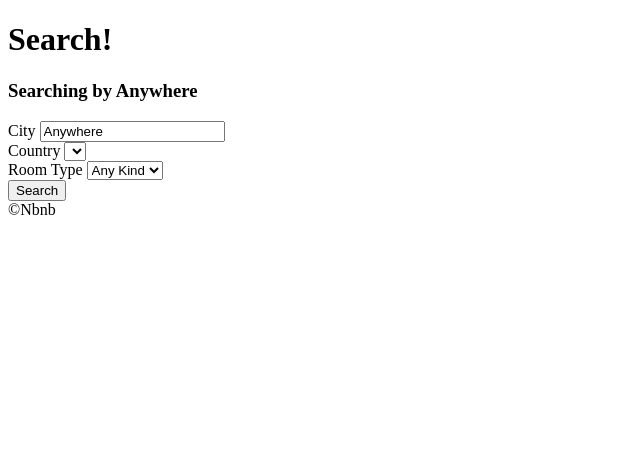
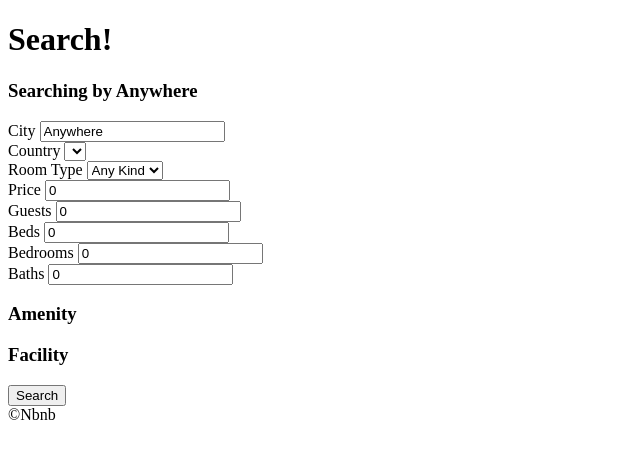
Before and after one commit to ng-lee/airbnb-clone-2019-retrial, a Django app: page /rooms/search/ in a window 1280 px wide. Shown: the part 34-493 px from the top of the page, without its empty margins (0-640 px from the left). Run offline with Django 3.2, Linux system fonts and the light colour scheme; data that the repository does not hold is empty.

Commit message:
search by others

```diff
--- a/rooms/views.py
+++ b/rooms/views.py
@@ -24,18 +24,32 @@ def search(request):
     selected_city = str.capitalize(request.GET.get("city", "Anywhere"))
     selected_country = request.GET.get("country", "KR")
     selected_room_type = int(request.GET.get("room_type", 0))
+    selected_price = int(request.GET.get("price", 0))
+    selected_guests = int(request.GET.get("guests", 0))
+    selected_beds = int(request.GET.get("beds", 0))
+    selected_bedrooms = int(request.GET.get("bedrooms", 0))
+    selected_baths = int(request.GET.get("baths", 0))
 
     selected = {
         "selected_city": selected_city,
         "selected_country": selected_country,
         "selected_room_type": selected_room_type,
+        "selected_price": selected_price,
+        "selected_guests": selected_guests,
+        "selected_beds": selected_beds,
+        "selected_bedrooms": selected_bedrooms,
+        "selected_baths": selected_baths,
     }
 
     room_types = room_models.RoomType.objects.all()
+    amenities = room_models.Amenity.objects.all()
+    facilities = room_models.Facility.objects.all()
 
     form = {
         "countries": countries,
         "room_types": room_types,
+        "amenities": amenities,
+        "facilities": facilities,
     }
 
     return render(
--- a/templates/rooms/search.html
+++ b/templates/rooms/search.html
@@ -39,6 +39,48 @@
                 {% endfor %}
             </select>
         </div>
+        <div>
+            <label for="price">Price</label>
+            <input type="number" placeholder="Price" id="price" name="price" value="{{selected_price}}">
+        </div>
+        <div>
+            <label for="guests">Guests</label>
+            <input type="number" placeholder="Guests" id="guests" name="guests" value="{{selected_guests}}">
+        </div>
+        <div>
+            <label for="beds">Beds</label>
+            <input type="number" placeholder="Beds" id="beds" name="beds" value="{{selected_beds}}">
+        </div>
+        <div>
+            <label for="bedrooms">Bedrooms</label>
+            <input type="number" placeholder="Bedrooms" id="bedrooms" name="bedrooms" value="{{selected_bedrooms}}">
+        </div>
+        <div>
+            <label for="baths">Baths</label>
+            <input type="number" placeholder="Baths" id="baths" name="baths" value="{{selected_baths}}">
+        </div>
+        <div>
+            <h3>Amenity</h3>
+            <ul>
+                {% for a in amenities %}
+                    <li>
+                        <label for="amenity_{{a.pk}}">{{a.name}}</label>
+                        <input type="checkbox" id="amenity_{{a.pk}}" name="amenities">
+                    </li>
+                {% endfor %}
+            </ul>
+        </div>
+        <div>
+            <h3>Facility</h3>
+            <ul>
+                {% for f in facilities %}
+                    <li>
+                        <label for="facility_{{f.pk}}">{{f.name}}</label>
+                        <input type="checkbox" id="facility_{{f.pk}}" name="facilities">
+                    </li>
+                {% endfor %}
+            </ul>
+        </div>
         <button>Search</button>
     </form>
 {% endblock content %}
```
